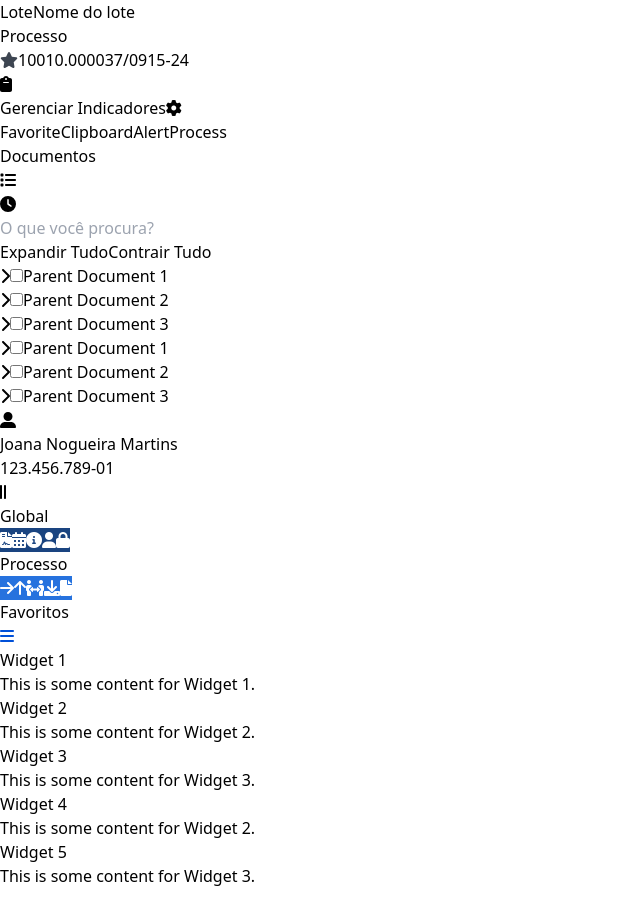
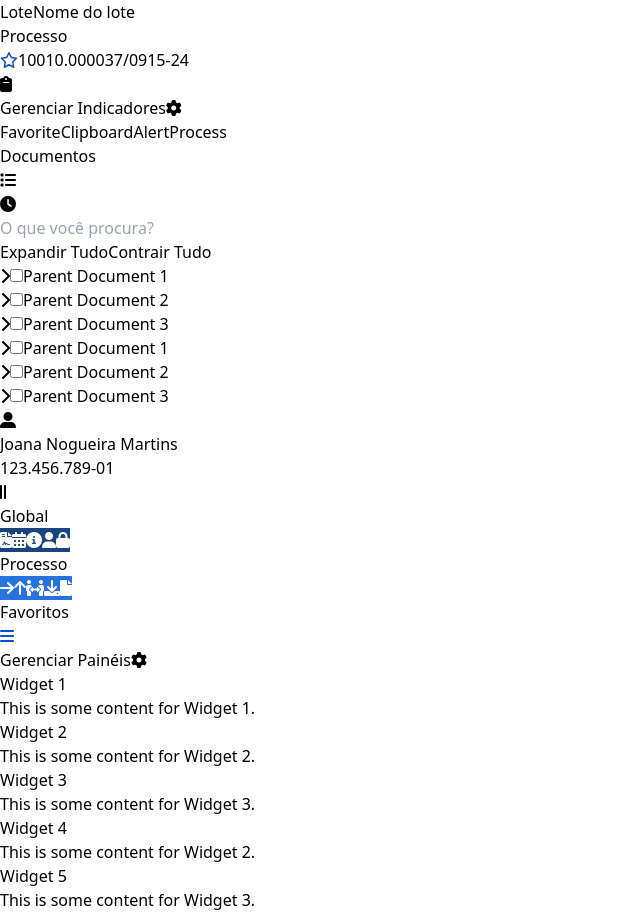
Before and after one commit to guilhermeteles/eprocesso, a React (Vite) app: page / in a window 1280 px wide. Shown: the whole page, without its empty margins (0-640 px from the left). Before the commit the page ends 888 px from the top, so only its background shows below. Built offline with nearby package versions, Linux system fonts and the light colour scheme.

Commit message:
update fav

```diff
--- a/package.json
+++ b/package.json
@@ -10,6 +10,7 @@
     "preview": "vite preview"
   },
   "dependencies": {
+    "@fortawesome/free-regular-svg-icons": "^6.6.0",
     "@fortawesome/free-solid-svg-icons": "^6.6.0",
     "@fortawesome/react-fontawesome": "^0.2.2",
     "prop-types": "^15.8.1",
--- a/src/components/Aside.jsx
+++ b/src/components/Aside.jsx
@@ -2,6 +2,9 @@ import { useState, useRef } from 'react';
 import IconBadge from '../components/IconBadge';
 import { FontAwesomeIcon } from '@fortawesome/react-fontawesome';
 import { faStar, faClipboard, faGripLinesVertical } from '@fortawesome/free-solid-svg-icons'; // Import the magnifying glass icon
+import { faStar as faStarSolid } from '@fortawesome/free-solid-svg-icons';
+import { faStar as faStarRegular } from '@fortawesome/free-regular-svg-icons';
+
 import { faUserAlt } from '@fortawesome/free-solid-svg-icons';
 import { DocumentsAside } from './DocumentsAside';
 
@@ -64,11 +67,12 @@ const Aside = () => {
       <div className="flex items-center justify-between mr-auto">
         <div className="flex items-center">
           <button onClick={toggleFavorite} className="mr-2">
-            <FontAwesomeIcon
-              icon={faStar}
-              color={isFavorited ? 'gold' : '#3D4551'}
-              className="cursor-pointer"
-            />
+          <FontAwesomeIcon
+            icon={isFavorited ? faStarSolid : faStarRegular}
+            color={isFavorited ? '#1351B4' : '#1351B4'}
+            className="cursor-pointer"
+            onClick={toggleFavorite}  // Assuming you have a toggle function
+          />
           </button>
           <span className="text-gray-700 text-md">{processoNumber}</span>
         </div>
--- a/src/components/Nav.jsx
+++ b/src/components/Nav.jsx
@@ -26,7 +26,7 @@ const Nav = () => {
 
   return (
     <>
-      <nav className="bg-white px-3 py-3 sm:pt-2 sm:py-0 shadow-md w-fit gap-0 sm:gap-4 flex sm:flex-row flex-col rounded-b-lg">
+      <nav className="self-center bg-white px-3 py-3 sm:pt-2 sm:py-0 shadow-md w-fit gap-0 sm:gap-4 flex sm:flex-row flex-col rounded-b-lg">
         {/* Group 1 */}
         <div className="flex flex-col mb-2">
           <label className="text-gray-700 text-xs my-1">Global</label>
--- a/src/pages/Dashboard.jsx
+++ b/src/pages/Dashboard.jsx
@@ -9,13 +9,14 @@ const Dashboard = () => {
           <Aside/>
 
           {/* Main Content Area */}
-          <div className="flex-1 flex flex-col items-center">
+          <div className="flex-1 flex flex-col">
             {/* Top Menu */}
             <Nav />
 
+            <div className="px-6 text-xs flex justify-end items-center text-[#919191] mt-6 mb-4">Gerenciar Painéis<i className="ms-1 fa-solid fa-cog"></i></div>
 
             {/* Main Content */}
-            <div className="p-6 flex-1">
+            <div className="px-6 flex-1">
               <div className="grid grid-cols-1 md:grid-cols-2 lg:grid-cols-3 xl:grid-cols-4 2xl:grid-cols-5 gap-6">
                 {/* Card 1 */}
                 <div className="bg-white p-4 rounded-lg shadow-lg">
```
Also changed, not shown: 1 other file (tests, documents, lock files or other folders).
